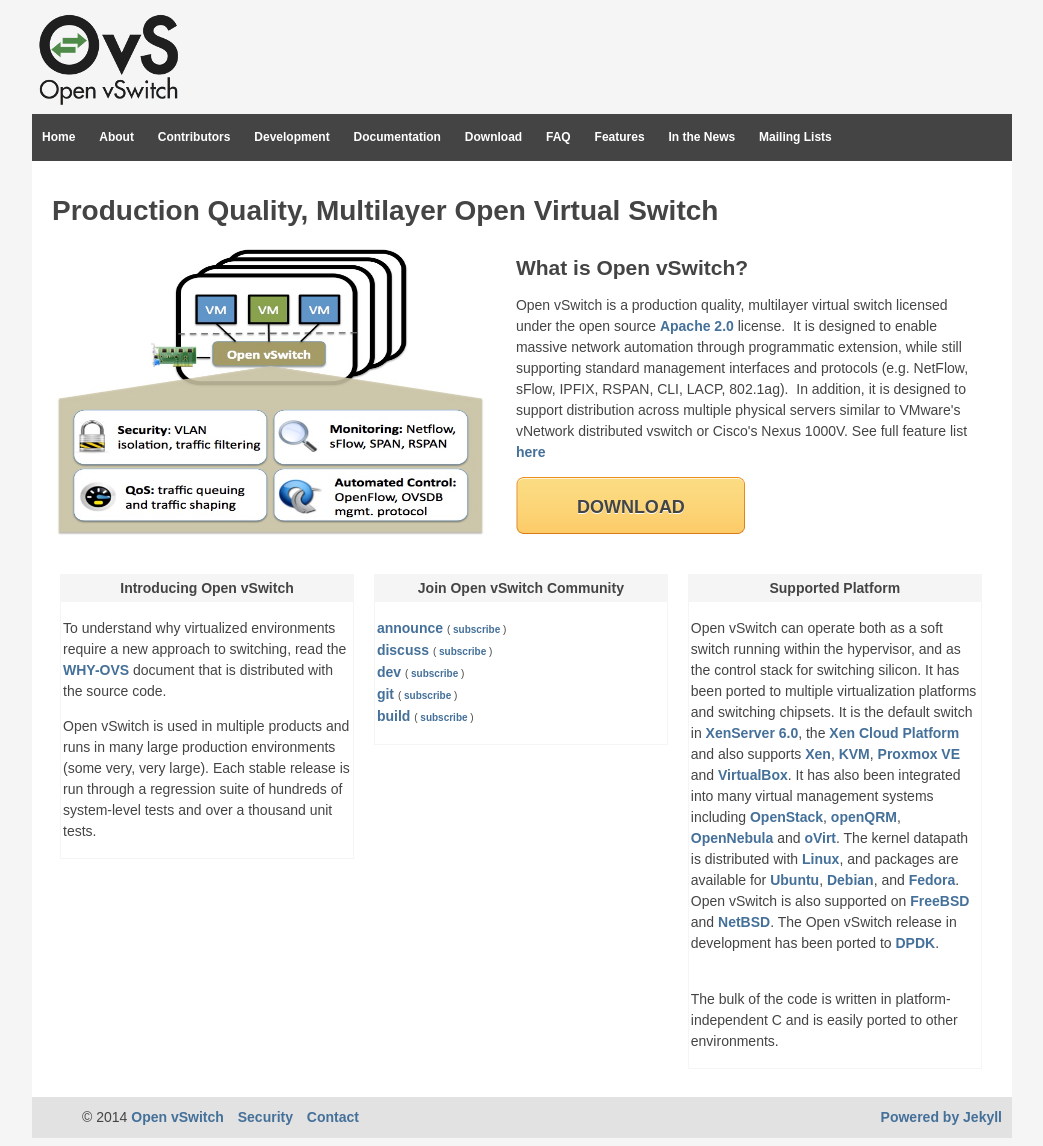
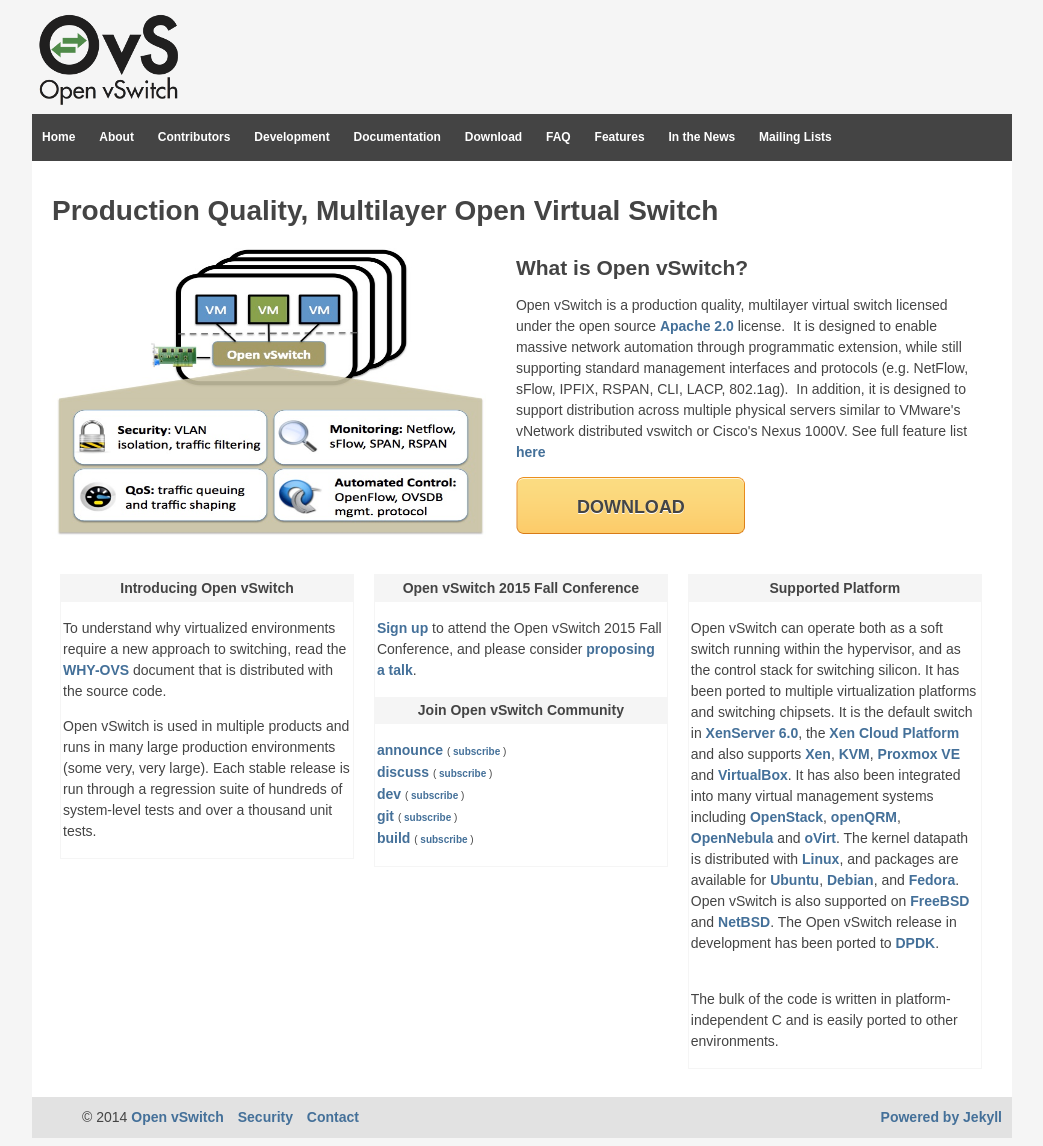
Before and after one commit to openvswitch/openvswitch.github.io, a Jekyll site: the page built from index.html, in a window 1280 px wide. Shown: the whole page, without its empty margins (118-1161 px from the left). Built offline with Jekyll 4.4.1, drawn with Linux system fonts in a browser that asks for light colours.

Commit message:
Add ovscon2015 banner to front page.

```diff
--- a/index.html
+++ b/index.html
@@ -50,6 +50,18 @@
 
     <div class="onethirdcolumn widget">
         <div class="widget-title">
+            Open vSwitch 2015 Fall Conference
+        </div>
+        <div class="textwidget">
+          <p>
+	    <a href="https://www.eventbrite.com/e/open-vswitch-fall-2015-conference-tickets-18029784571">Sign
+	    up</a> to attend the Open vSwitch 2015 Fall Conference,
+	    and please
+	    consider <a href="http://openvswitch.org/pipermail/announce/2015-August/000076.html">proposing
+	    a talk</a>.
+	  </p>
+	</div>
+        <div class="widget-title">
             Join Open vSwitch Community
         </div>
         <div class="textwidget">
```
